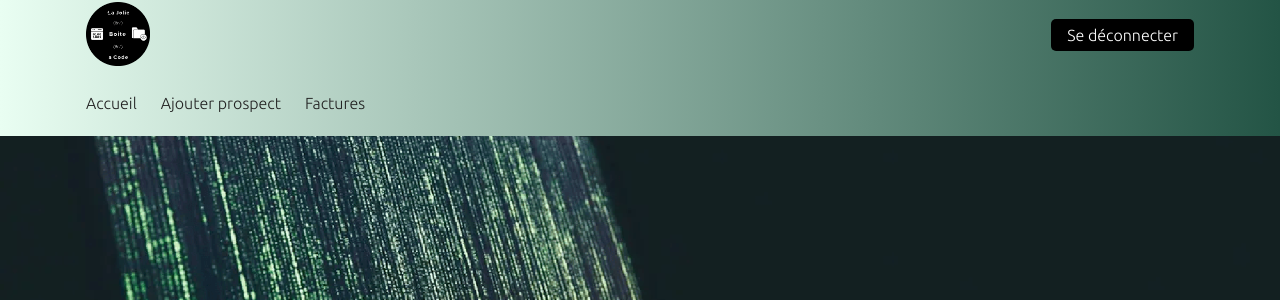
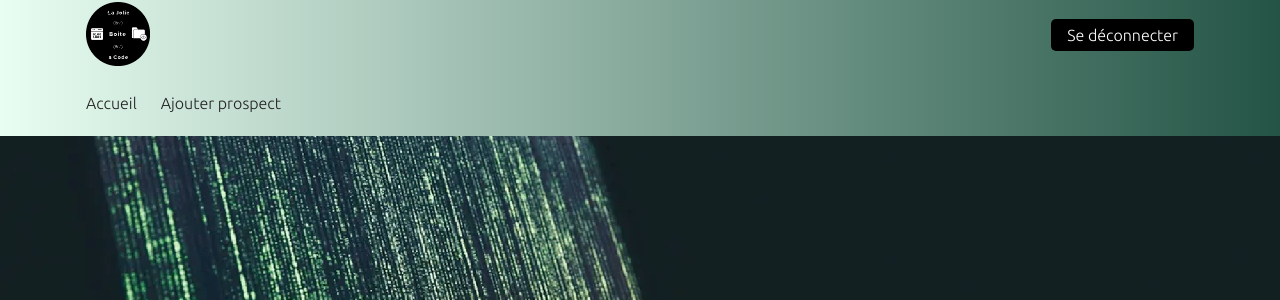
Before and after one commit to Jeannegbl/LaJolieBoiteACode, a Flask app: template templates/accueil.html in a window 1280 px wide. Shown: the top 300 px of the page. Run offline with Flask 2, Linux system fonts and the light colour scheme; the template is opened without the code that fills it, so the values that code supplies are empty; some libraries are stand-ins or nearby versions.

Commit message:
évolution

```diff
--- a/templates/base.html
+++ b/templates/base.html
@@ -41,7 +41,6 @@
                 <ul class="nav__wrapper">
                   <li class="nav__item"><a href="/accueil">Accueil</a></li>
                   <li class="nav__item"><a href="/ajouter-prospect">Ajouter prospect</a></li>
-                  <li class="nav__item"><a href="/factures">Factures</a></li>
                 </ul>
               </nav>
             </div>
```
